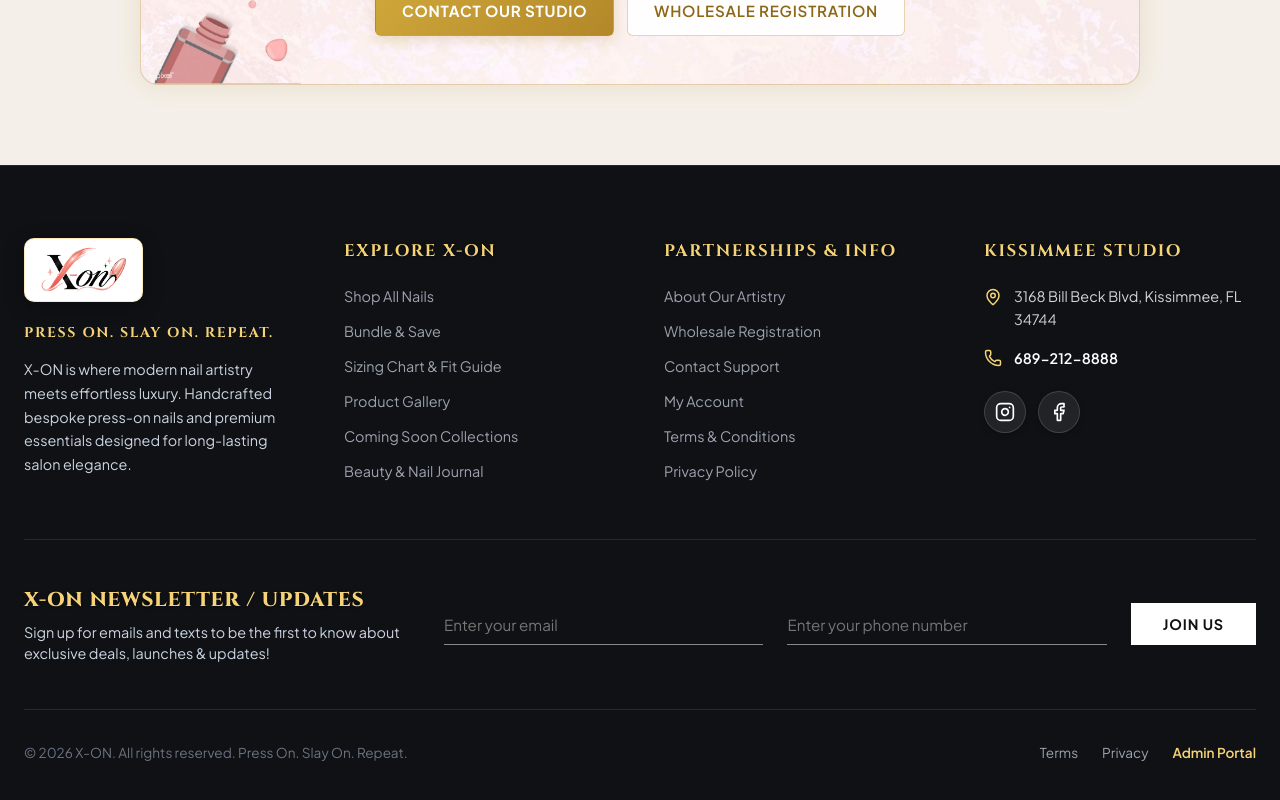
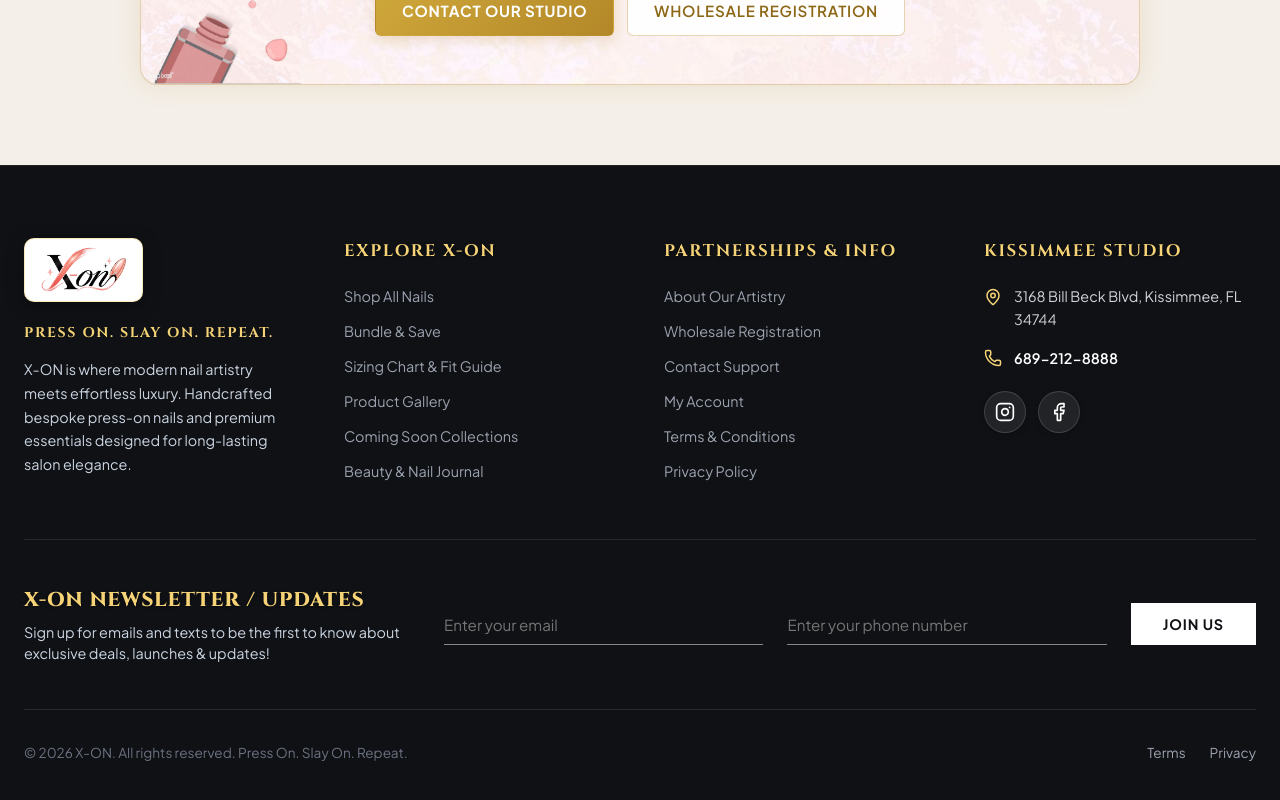
Before and after one commit to binhv005/X-on, a React (Vite) app in the folder client/: page / in a window 1280 px wide. Shown: the part 5567-6367 px from the top of the page. Built offline with nearby package versions, Linux system fonts and the light colour scheme; no server answers; a web font is replaced by a local one.

Commit message:
remove(footer): remove Admin Portal link from public footer

```diff
--- a/client/src/components/footer/Footer.jsx
+++ b/client/src/components/footer/Footer.jsx
@@ -206,7 +206,6 @@
           <div style={{ display: 'flex', gap: '1.5rem' }}>
             <Link to="/legal/terms" style={{ color: '#9ca3af' }}>Terms</Link>
             <Link to="/legal/privacy-policy" style={{ color: '#9ca3af' }}>Privacy</Link>
-            <Link to="/admin" style={{ color: '#f5d376', fontWeight: 600 }}>Admin Portal</Link>
           </div>
         </div>
       </div>
```
